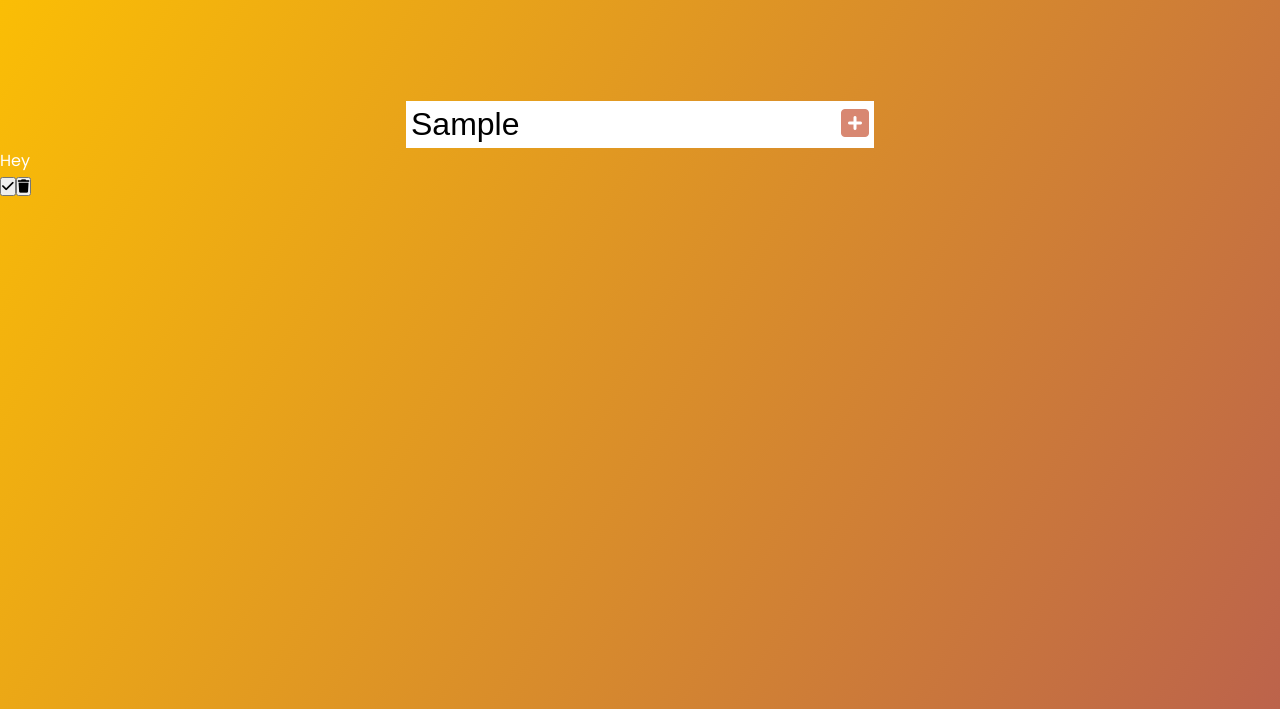
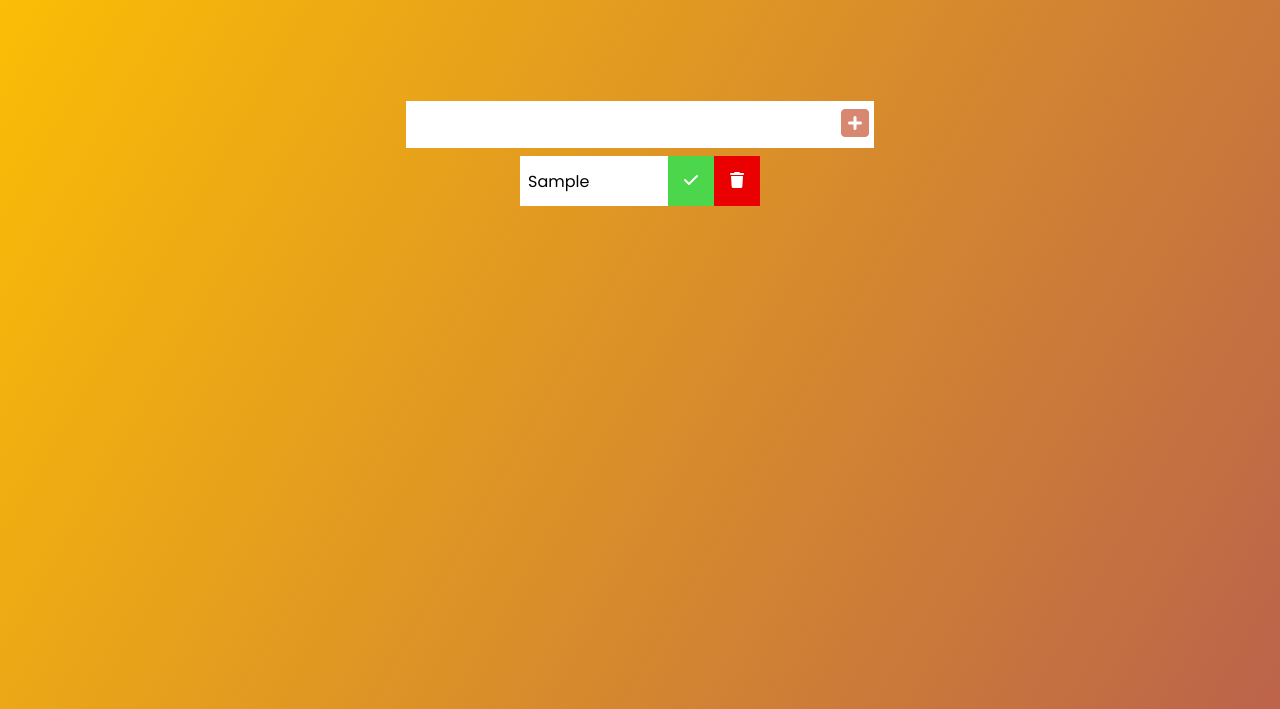
Before and after one commit to MMH576/To-Do-List, a plain HTML site: page index.html in a window 1280 px wide. Both pictures are taken after typing "Sample" into the empty fields and a click on the button 855 px from the left and 335 px from the top of the page. Shown: the part 211-920 px from the top of the page. Drawn offline with Linux system fonts and the light colour scheme.

Commit message:
added button functions and designs

```diff
--- a/app.js
+++ b/app.js
@@ -5,6 +5,7 @@ const todoList = document.querySelector('.todo-list');
 
 //Event listeners
 todoButton.addEventListener('click', addTodo);
+todoList.addEventListener('click', deleteCheck);
 
 //Functions
 function addTodo(event){
@@ -15,7 +16,7 @@ function addTodo(event){
     todoDiv.classList.add('todo');
     //Create LI
     const newTodo = document.createElement('li');
-    newTodo.innerText = 'Hey';
+    newTodo.innerText = todoInput.value;
     newTodo.classList.add('todo-item');
     todoDiv.appendChild(newTodo);
     //CHECKED button
@@ -26,8 +27,25 @@ function addTodo(event){
     //CHECKED button
     const trashButton = document.createElement('button');
     trashButton.innerHTML = '<i class="fas fa-trash"></i>';
-    trashButton.classList.add('complete-btn');
+    trashButton.classList.add('trash-btn');
     todoDiv.appendChild(trashButton);
     //Append to list
     todoList.appendChild(todoDiv);
+    //Clear todo input value
+    todoInput.value = '';
 }
+
+function deleteCheck(e){
+    const item = e.target;
+    //DELETE TODO
+    if(item.classList[0] === "trash-btn"){
+        const todo = item.parentElement;
+        todo.remove();
+    }
+
+    //CHECK TODO
+    if(item.classList[0] === "complete-btn"){
+        const todo = item.parentElement;
+        todo.classList.toggle("completed");
+    }
+}
--- a/style.css
+++ b/style.css
@@ -41,3 +41,50 @@ form button:hover{
     background: #d88771;
     color: white;
 }
+
+.todo-container{
+    display: flex;
+    justify-content: center;
+    justify-items: center;
+}
+.todo-list{
+    min-width: 20%;
+    list-style: none;
+}
+
+.todo{
+    margin: 0.5rem;
+    background: white;
+    font-family: 1.5rem;
+    color: black;
+    display: flex;
+    justify-content: space-between;
+    align-items: center;
+}
+
+.todo li{
+    flex: 1;
+}
+.trash-btn, .complete-btn{
+    background: #ff6f47;
+    padding: 1rem;
+    border: none;
+    color: white;
+    cursor: pointer;
+    font-size: 1rem;
+}
+
+.complete-btn{
+    background: rgb(75, 214, 75);
+}
+
+.trash-btn{
+    background: rgb(234, 0, 0);
+}
+
+.todo-item{
+    padding: 0rem 0.5rem;
+}
+.fa-trash, .fa-check{
+    pointer-events: none;
+}
```
